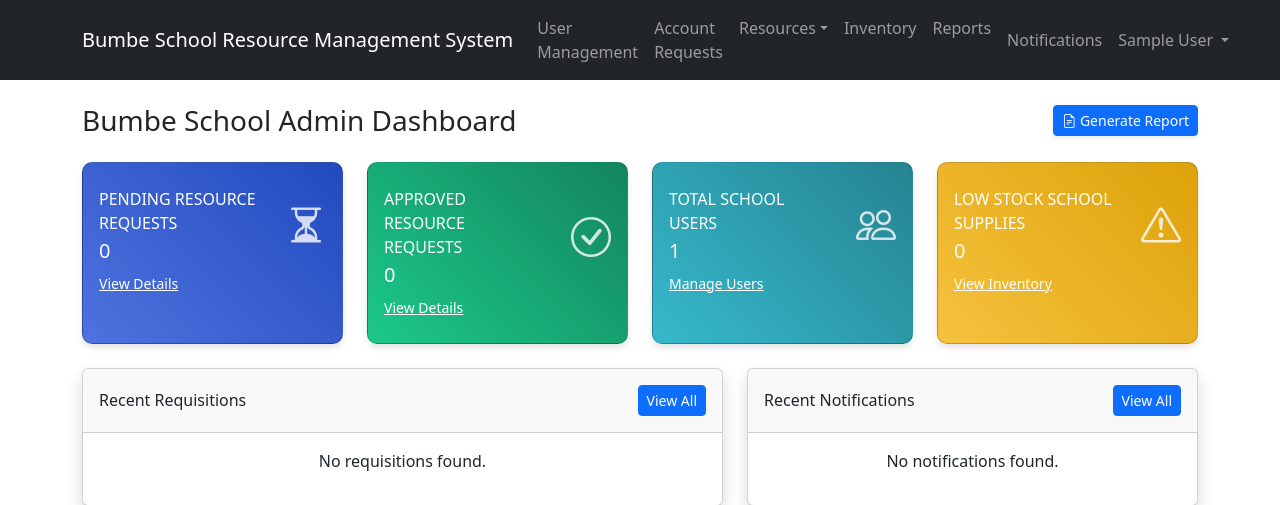
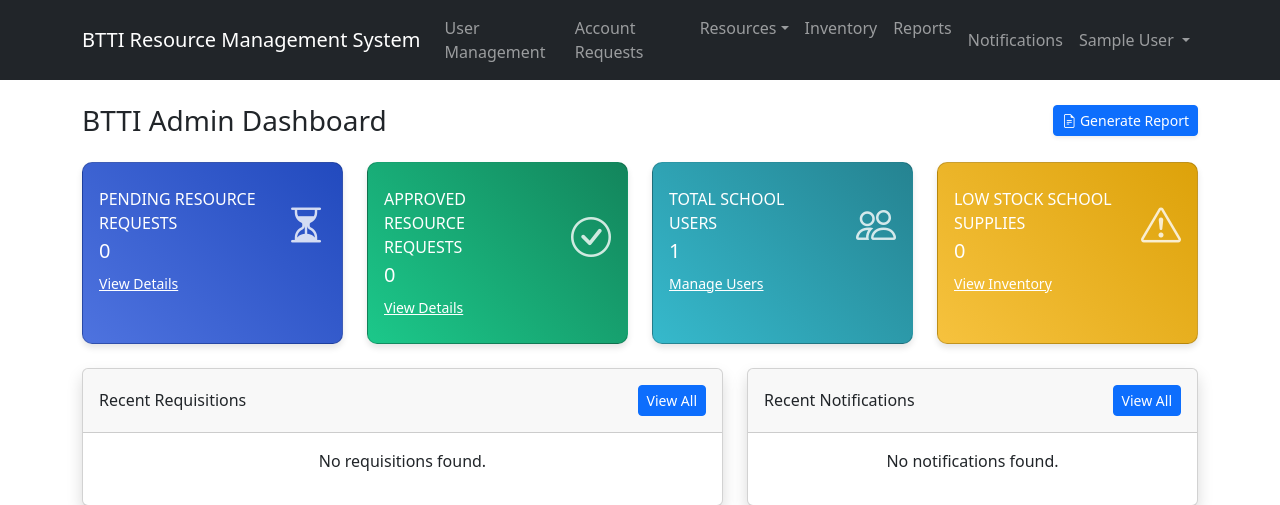
Before and after one commit to oliversimiyu/pms, a PHP site: page /dashboard.php in a window 1280 px wide. Shown: the top 505 px of the page. Run offline with PHP 8.4, Linux system fonts and the light colour scheme; the visitor is signed in with stand-in values (Sample User, id 1).

Commit message:
Update system to use full name Bumbe Technical Training Institute (BTTI) and abbreviation BTTI where appropriate

```diff
--- a/account_requests.php
+++ b/account_requests.php
@@ -65,7 +65,7 @@ $page_title = "Account Requests";
 <head>
     <meta charset="UTF-8">
     <meta name="viewport" content="width=device-width, initial-scale=1.0">
-    <title><?php echo $page_title; ?> - Bumbe School Resource Management System</title>
+    <title><?php echo $page_title; ?> - Bumbe Technical Training Institute (BTTI) Resource Management System</title>
     <link href="https://cdn.jsdelivr.net/npm/bootstrap@5.3.0/dist/css/bootstrap.min.css" rel="stylesheet">
     <link rel="stylesheet" href="https://cdn.jsdelivr.net/npm/bootstrap-icons@1.10.0/font/bootstrap-icons.css">
     <style>
@@ -99,7 +99,7 @@ $page_title = "Account Requests";
 
     <div class="container mt-4">
         <div class="d-sm-flex align-items-center justify-content-between mb-4">
-            <h1 class="h3 mb-0 text-gray-800">Bumbe School <?php echo $page_title; ?></h1>
+            <h1 class="h3 mb-0 text-gray-800">BTTI <?php echo $page_title; ?></h1>
         </div>
         <nav aria-label="breadcrumb">
             <ol class="breadcrumb">
--- a/dashboard.php
+++ b/dashboard.php
@@ -68,7 +68,7 @@ $recent_notifications = array_slice($notifications, 0, 5);
 <head>
     <meta charset="UTF-8">
     <meta name="viewport" content="width=device-width, initial-scale=1.0">
-    <title>Admin Dashboard - Bumbe School Resource Management System</title>
+    <title>Admin Dashboard - Bumbe Technical Training Institute (BTTI) Resource Management System</title>
     <link href="https://cdn.jsdelivr.net/npm/bootstrap@5.3.0/dist/css/bootstrap.min.css" rel="stylesheet">
     <link rel="stylesheet" href="https://cdn.jsdelivr.net/npm/bootstrap-icons@1.10.0/font/bootstrap-icons.css">
     <style>
@@ -120,7 +120,7 @@ $recent_notifications = array_slice($notifications, 0, 5);
 
     <div class="container mt-4">
         <div class="d-sm-flex align-items-center justify-content-between mb-4">
-            <h1 class="h3 mb-0 text-gray-800">Bumbe School Admin Dashboard</h1>
+            <h1 class="h3 mb-0 text-gray-800">BTTI Admin Dashboard</h1>
             <a href="reports.php" class="d-none d-sm-inline-block btn btn-sm btn-primary shadow-sm">
                 <i class="bi bi-file-earmark-text"></i> Generate Report
             </a>
--- a/login.php
+++ b/login.php
@@ -42,7 +42,7 @@ if ($_SERVER["REQUEST_METHOD"] === "POST") {
         <meta name="viewport" content="width=device-width, initial-scale=1, shrink-to-fit=no" />
         <meta name="description" content="" />
         <meta name="author" content="" />
-        <title>Login - Bumbe School Resource Management System</title>
+        <title>Login - Bumbe Technical Training Institute (BTTI) Resource Management System</title>
         <link href="https://cdn.jsdelivr.net/npm/bootstrap@5.1.3/dist/css/bootstrap.min.css" rel="stylesheet">
         <script src="https://use.fontawesome.com/releases/v6.1.0/js/all.js" crossorigin="anonymous"></script>
         <style>
@@ -81,7 +81,7 @@ if ($_SERVER["REQUEST_METHOD"] === "POST") {
                         <div class="row justify-content-center">
                             <div class="col-lg-5">
                                 <div class="card shadow-lg border-0 rounded-lg mt-5">
-                                    <div class="card-header"><h3 class="text-center font-weight-light my-4">School Resource Management System</h3></div>
+                                    <div class="card-header"><h3 class="text-center font-weight-light my-4">Bumbe Technical Training Institute (BTTI) Resource Management System</h3></div>
                                     <div class="card-body">
                                         <?php if (!is_db_available()): ?>
                                         <div class="alert alert-warning">
--- a/nav.php
+++ b/nav.php
@@ -17,7 +17,7 @@ if (isset($_SESSION['user_id'])) {
 
 <nav class="navbar navbar-expand-lg navbar-dark bg-dark">
     <div class="container">
-        <a class="navbar-brand" href="index.php">Bumbe School Resource Management System</a>
+        <a class="navbar-brand" href="index.php">BTTI Resource Management System</a>
         <button class="navbar-toggler" type="button" data-bs-toggle="collapse" data-bs-target="#navbarNav">
             <span class="navbar-toggler-icon"></span>
         </button>
--- a/request_account.php
+++ b/request_account.php
@@ -86,7 +86,7 @@ $departments = [
     <meta name="viewport" content="width=device-width, initial-scale=1, shrink-to-fit=no" />
     <meta name="description" content="" />
     <meta name="author" content="" />
-    <title>Request Account - Bumbe School Resource Management System</title>
+    <title>Request Account - Bumbe Technical Training Institute (BTTI) Resource Management System</title>
     <link href="https://cdn.jsdelivr.net/npm/bootstrap@5.1.3/dist/css/bootstrap.min.css" rel="stylesheet">
     <link rel="stylesheet" href="https://cdn.jsdelivr.net/npm/bootstrap-icons@1.8.1/font/bootstrap-icons.css">
     <style>
@@ -130,7 +130,7 @@ $departments = [
                         <div class="col-lg-7">
                             <div class="card shadow-lg border-0 rounded-lg mt-5">
                                 <div class="card-header">
-                                    <h3 class="text-center font-weight-light my-4">Request a Bumbe School Account</h3>
+                                    <h3 class="text-center font-weight-light my-4">Request a BTTI Account</h3>
                                 </div>
                                 <div class="card-body">
                                     <?php if ($success_message): ?>
--- a/user_dashboard.php
+++ b/user_dashboard.php
@@ -64,7 +64,7 @@ $department = get_department_by_id($user['department']);
 <head>
     <meta charset="UTF-8">
     <meta name="viewport" content="width=device-width, initial-scale=1.0">
-    <title>User Dashboard - Bumbe School Resource Management System</title>
+    <title>User Dashboard - Bumbe Technical Training Institute (BTTI) Resource Management System</title>
     <link href="https://cdn.jsdelivr.net/npm/bootstrap@5.3.0/dist/css/bootstrap.min.css" rel="stylesheet">
     <link rel="stylesheet" href="https://cdn.jsdelivr.net/npm/bootstrap-icons@1.10.0/font/bootstrap-icons.css">
     <style>
@@ -116,7 +116,7 @@ $department = get_department_by_id($user['department']);
 
     <div class="container mt-4">
         <div class="d-sm-flex align-items-center justify-content-between mb-4">
-            <h1 class="h3 mb-0 text-gray-800">Bumbe School Resource Dashboard</h1>
+            <h1 class="h3 mb-0 text-gray-800">BTTI Resource Dashboard</h1>
             <a href="create_requisition.php" class="d-none d-sm-inline-block btn btn-sm btn-primary shadow-sm">
                 <i class="bi bi-plus-circle"></i> New Requisition
             </a>
```
Also changed, not shown: README.md.
